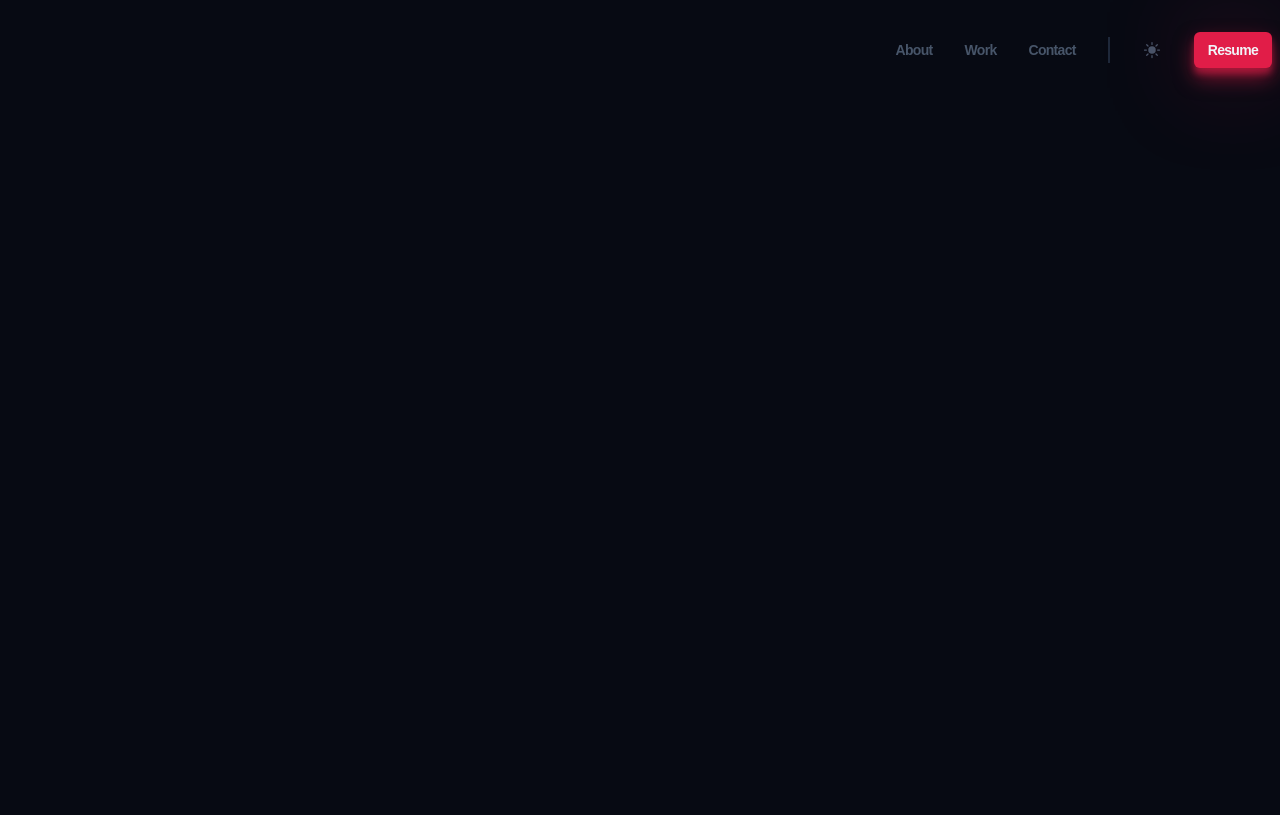
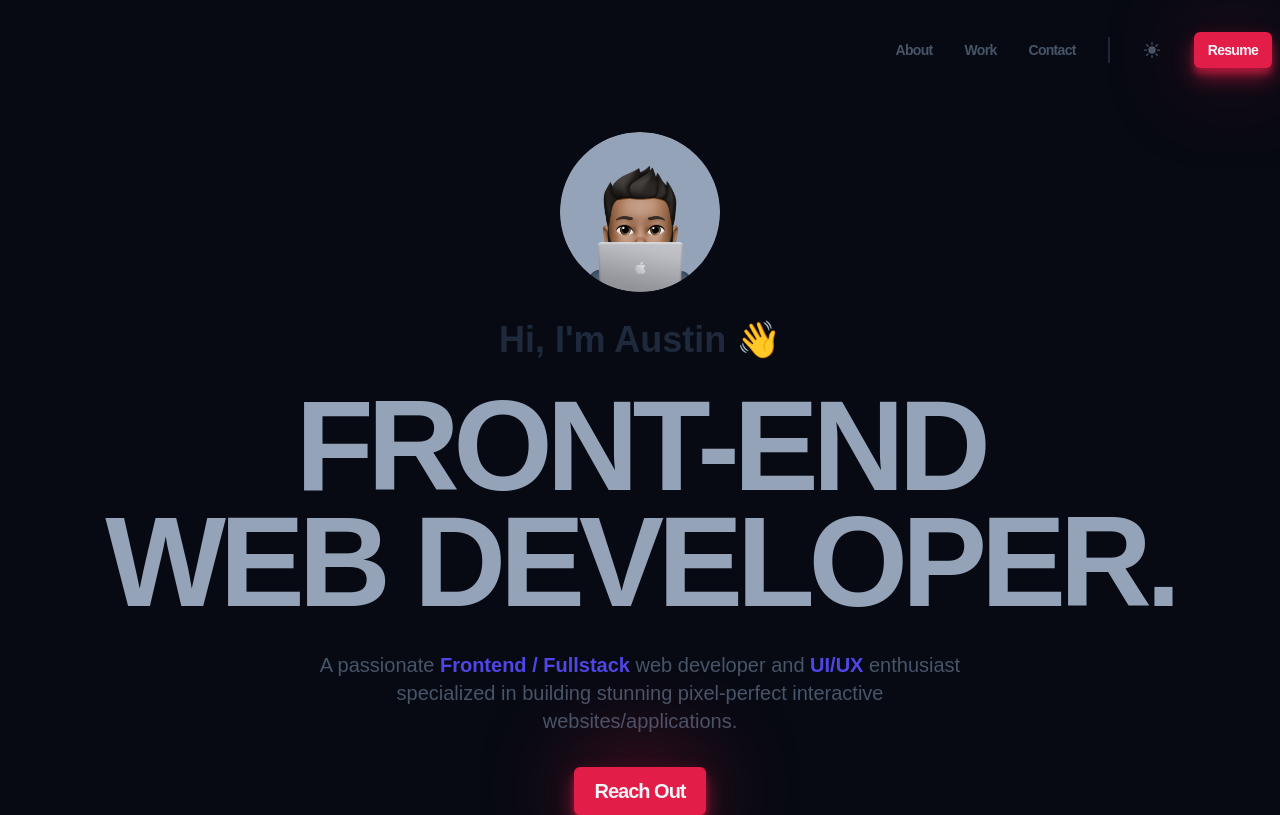
Before and after one commit to asunil1515/AS-portfolio, a website built with Vite: page index.html in a window 1280 px wide. Built offline with nearby package versions, Linux system fonts and the light colour scheme; a web font is replaced by a local one.

Commit message:
hero
Created the main hero with layout, text, and styling.

```diff
--- a/index.html
+++ b/index.html
@@ -56,6 +56,22 @@
         </button>
       </nav>
     </header>
+    <main>
+      <section class="hero container">
+        <img class="hero__img" src="/hero.png" alt="Profile picture" />
+        <h2 class="hero__subtitle">Hi, I'm Austin 👋</h2>
+        <h1 class="hero__title">
+          FRONT-END <br />
+          WEB DEVELOPER.
+        </h1>
+        <p class="hero__description">
+          A passionate <strong>Frontend / Fullstack</strong> web
+          developer and <strong>UI/UX</strong>
+          enthusiast specialized in building stunning pixel-perfect interactive
+          websites/applications.
+        </p>
+        <a class="hero__btn btn" href="#">Reach out</a>
+      </section>
     <script type="module" src="./src/main.js"></script>
   </body>
 </html>
--- a/src/main.js
+++ b/src/main.js
@@ -1,4 +1,5 @@
 import '../styles/modern-normalize.css';
 import '../styles/style.css';
 import '../styles/components/header.css';
+import '../styles/components/hero.css';
 import '../styles/utils.css';
--- /dev/null
+++ b/styles/components/hero.css
@@ -0,0 +1,95 @@
+.hero {
+    text-align: center;
+    display: flex;
+    flex-direction: column;
+    justify-content: center;
+    align-items: center;
+    gap: 1rem;
+    margin-top: 2rem;
+  }
+
+  .hero__img {
+    border-radius: 50%;
+    width: 6rem;
+    height: 6rem;
+  }
+
+  .hero__subtitle {
+    color: var(--clr-slate800);
+    font-size: var(--size-base);
+    line-height: 0.9;
+  }
+
+  .hero__title {
+    color: var(--clr-slate400);
+    text-transform: uppercase;
+    font-size: var(--size-4xl);
+    letter-spacing: -0.05em;
+    line-height: 0.9;
+  }
+
+  .hero__description {
+    max-width: 60ch;
+    font-size: var(--size-sm);
+    color: var(--clr-slate600);
+  }
+
+  .hero__btn {
+    text-transform: capitalize;
+    font-size: var(--size-sm);
+  }
+
+  /* lg */
+  @media (min-width: 1024px) {
+    .hero__img {
+      width: 8rem;
+      height: 8rem;
+    }
+
+    .hero__subtitle {
+      font-size: var(--size-2xl);
+    }
+
+    .hero__title {
+      font-size: var(--size-7xl);
+    }
+
+    .hero__description {
+      font-size: var(--size-lg);
+    }
+
+    .hero__btn {
+      font-size: var(--size-lg);
+    }
+  }
+
+  /* xl */
+  @media (min-width: 1280px) {
+    .hero {
+      gap: 2rem;
+    }
+
+    .hero__img {
+      width: 10rem;
+      height: 10rem;
+    }
+
+    .hero__subtitle {
+      font-size: var(--size-4xl);
+    }
+
+    .hero__title {
+      font-size: var(--size-9xl);
+    }
+
+    .hero__description {
+      font-size: var(--size-xl);
+    }
+
+    .hero__btn {
+      font-size: var(--size-xl);
+    }
+  }
+
+  /* 2xl */
+  /* @media (min-width: 1536px) {} */
```
